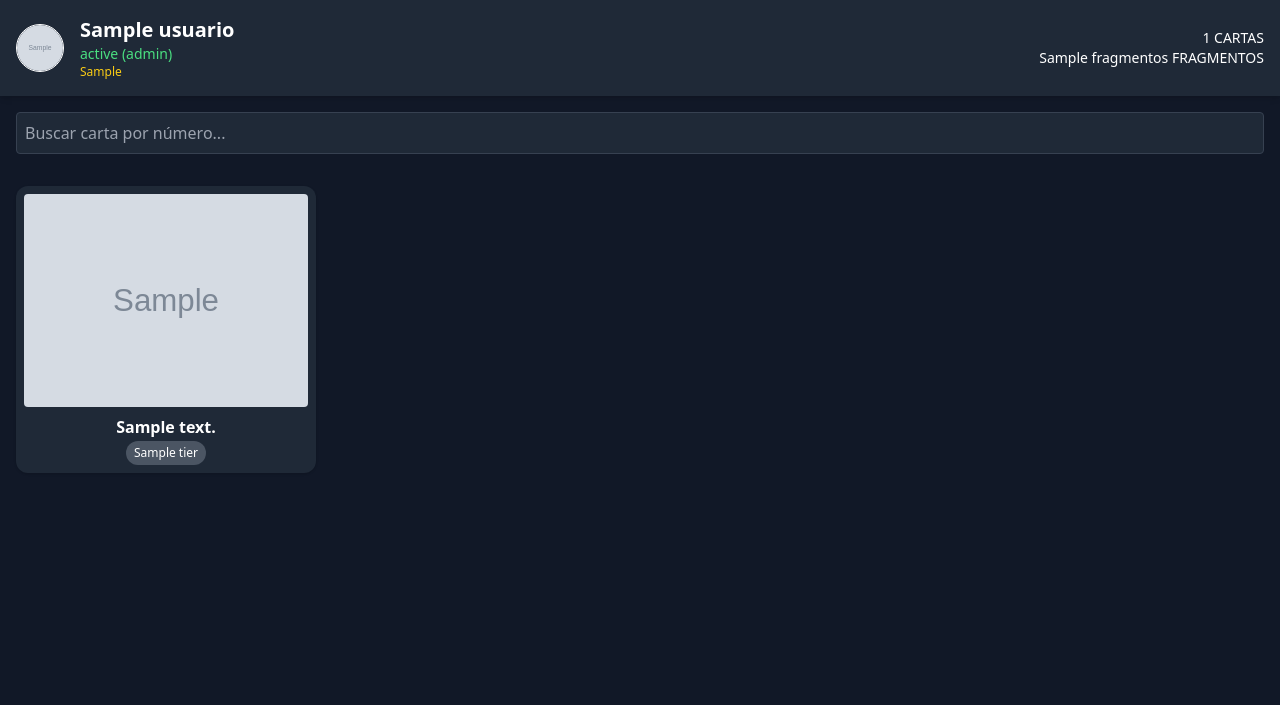
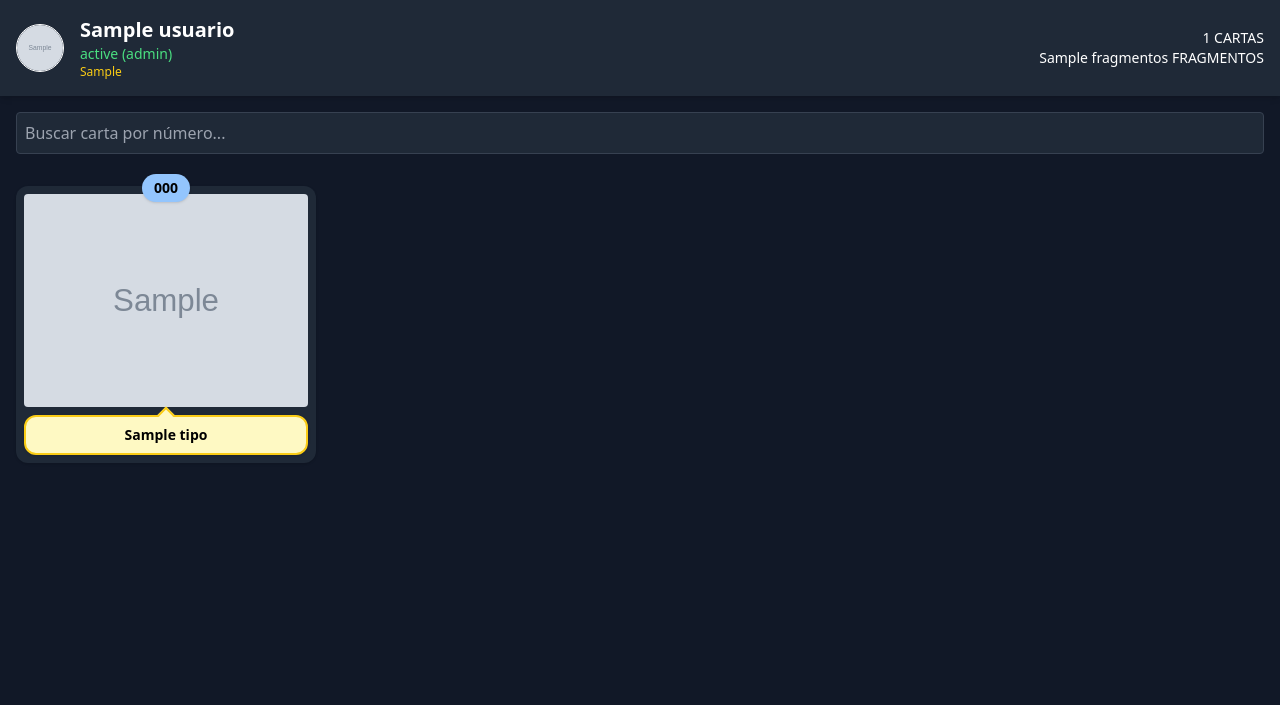
Before and after one commit to kenmikel/pokedex-cartas, a Flask app: template templates/pokedex.html in a window 1280 px wide. Shown: the top 705 px of the page. Run offline with Flask 3, Linux system fonts and the light colour scheme; the template is opened without the code that fills it: most values are stand-ins (such as "Sample title", 1, 10 or a date in 2020); grey boxes marked "Sample" are stand-in pictures; some libraries are stand-ins or nearby versions.

Commit message:
💬 Mostrar tipo como globo e incluir código encima de cada carta

```diff
--- a/templates/pokedex.html
+++ b/templates/pokedex.html
@@ -38,16 +38,16 @@
     {% if carta.url_imagen %}
     <div class="relative bg-gray-800 rounded-xl p-2 shadow hover:scale-105 transition-transform cursor-pointer"
          onclick="mostrarLeyenda('{{ carta.descripcion | e }}', '')">
+      <!-- Código de la carta en círculo superior -->
+      <div class="absolute -top-3 left-1/2 transform -translate-x-1/2 bg-blue-300 text-black text-sm font-bold px-3 py-1 rounded-full shadow z-10">
+        {{ carta.code }}
+      </div>
       <img src="{{ carta.url_imagen }}" alt="{{ carta.descripcion | e }}" class="w-full h-auto rounded mb-2">
-      <div class="text-center">
-        <h2 class="text-base font-semibold">{{ carta.descripcion }}</h2>
-        <p class="text-xs px-2 py-1 rounded-full inline-block
-                   {% if carta.tier == 'S+' %}bg-purple-600
-                   {% elif carta.tier == 'S' or carta.tier == 'A' %}bg-blue-600
-                   {% elif carta.tier == 'B' %}bg-green-600
-                   {% else %}bg-gray-600{% endif %}">
-          {{ carta.tier }}
-        </p>
+
+      <!-- Globo con tipo de carta -->
+      <div class="relative bg-yellow-100 text-black text-sm font-semibold px-4 py-2 rounded-xl border-2 border-yellow-400 shadow z-10 text-center">
+        {{ carta.tipo }}
+        <div class="absolute -top-2 left-1/2 transform -translate-x-1/2 w-3 h-3 bg-yellow-100 border-l-2 border-t-2 border-yellow-400 rotate-45 z-0"></div>
       </div>
     </div>
     {% endif %}
```
